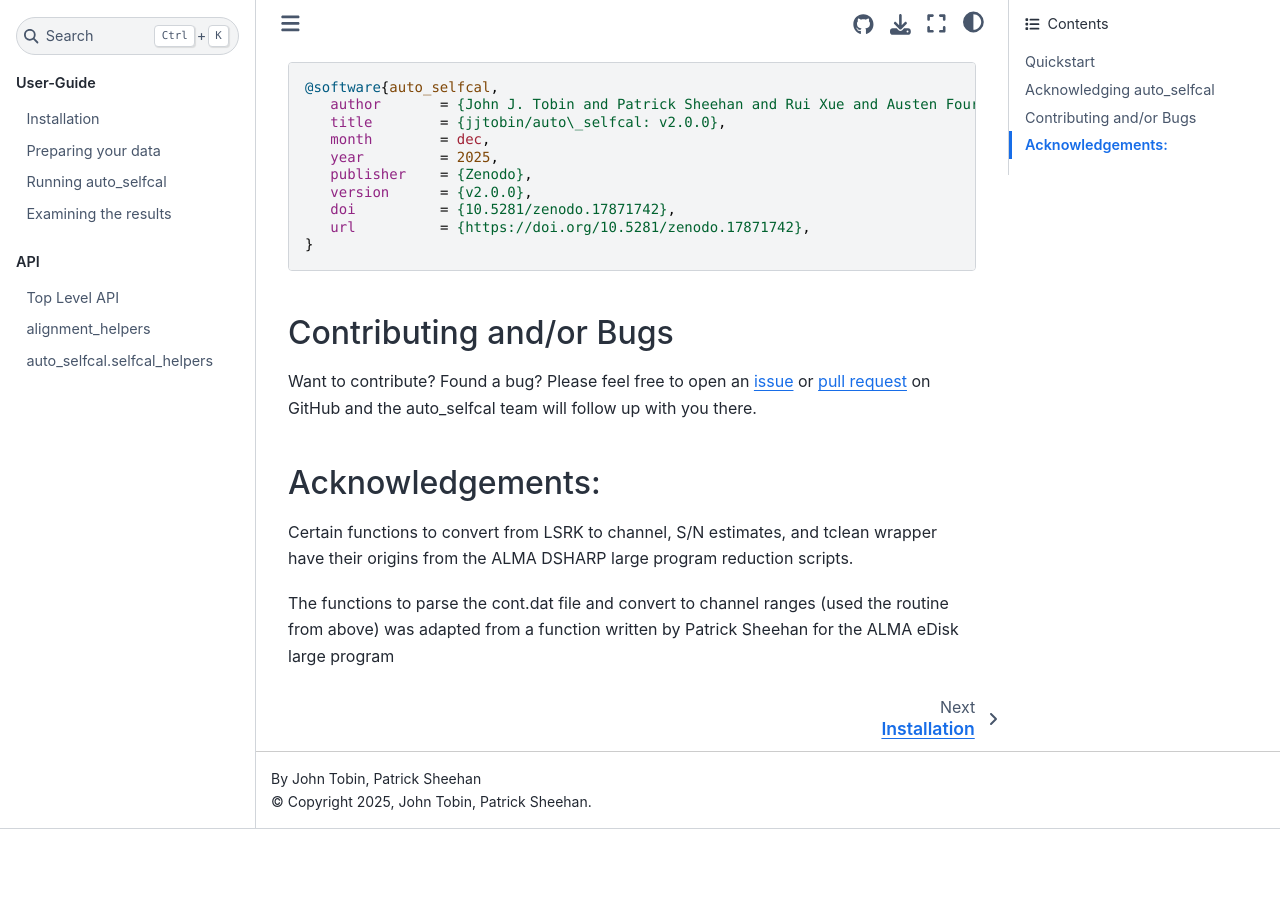
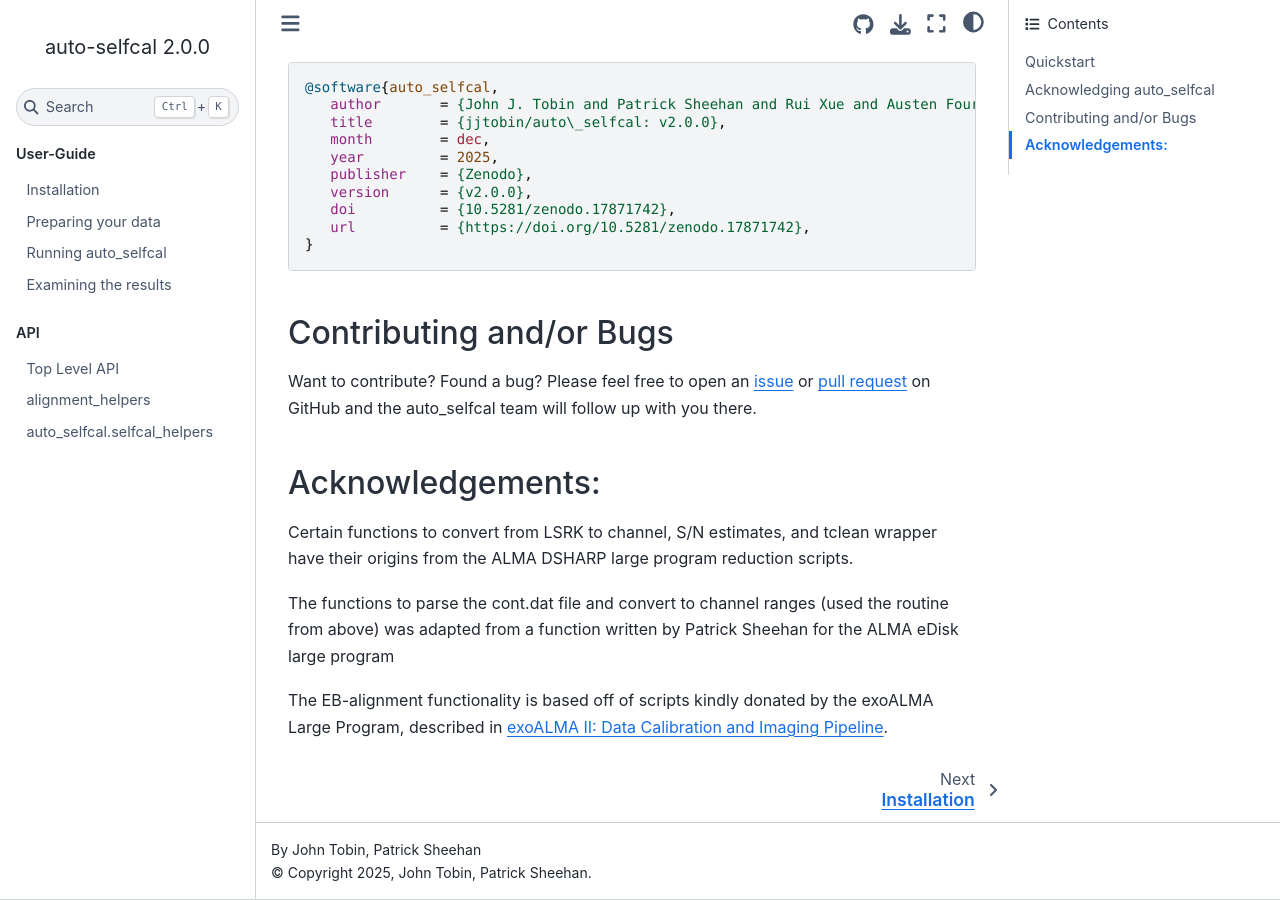
Before and after one commit to jjtobin/auto_selfcal, a Sphinx documentation site: the page built from docs/index.rst, in a window 1280 px wide and 900 px high, scrolled down 1241 px. Built offline with Sphinx 7.4.7 and the Sphinx Book theme 1.1.4, drawn with Linux system fonts in a browser that asks for light colours; before the commit the page ends 2070 px from its top, so only the background shows below that.

Commit message:
Add exoALMA acknowledgement to README and docs.

```diff
--- a/docs/index.rst
+++ b/docs/index.rst
@@ -81,3 +81,5 @@
 Certain functions to convert from LSRK to channel, S/N estimates, and tclean wrapper have their origins from the ALMA DSHARP large program reduction scripts.
 
 The functions to parse the cont.dat file and convert to channel ranges (used the routine from above) was adapted from a function written by Patrick Sheehan for the ALMA eDisk large program
+
+The EB-alignment functionality is based off of scripts kindly donated by the exoALMA Large Program, described in `exoALMA II: Data Calibration and Imaging Pipeline <https://arxiv.org/abs/2504.19870>`_.
```
Also changed, not shown: README.md (+2 -0 lines).
